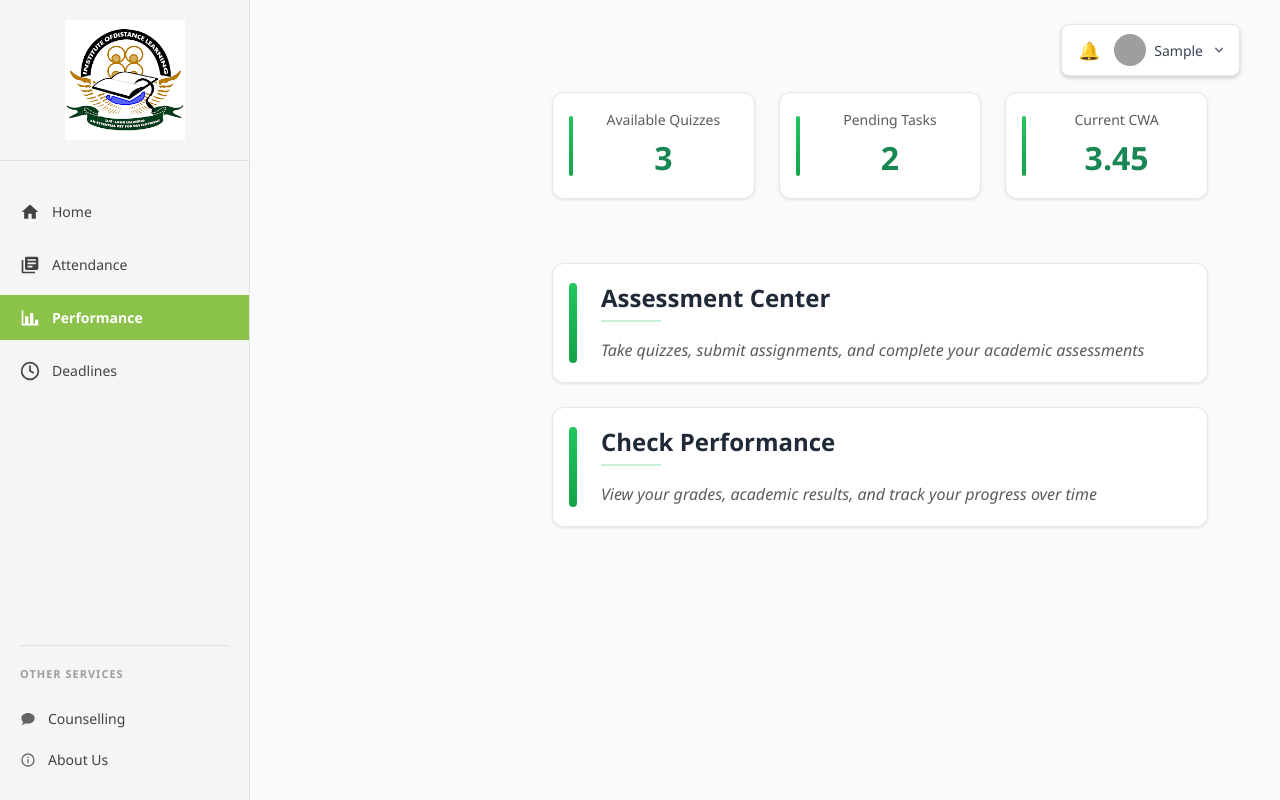
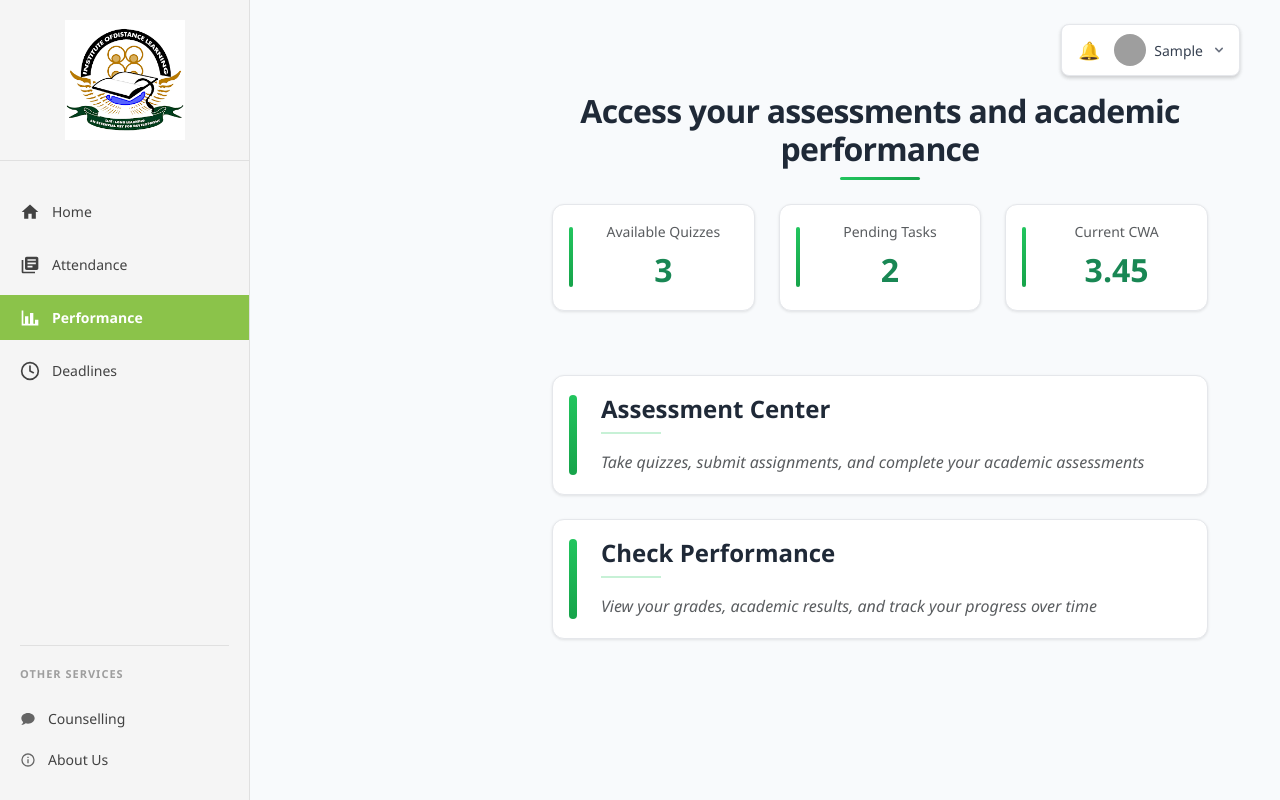
Before and after one commit to mensahsandra/spmproject_frontend, a React (Vite) app: page /student/academic-hub in a window 1280 px wide. Built offline with nearby package versions, Linux system fonts and the light colour scheme; no server answers; sample sign-in values are in the browser's storage; grey boxes are pictures that could not be loaded.

Commit message:
Add header and direct navigation to select-result in academic hub

```diff
--- a/src/css/academic-hub.css
+++ b/src/css/academic-hub.css
@@ -40,6 +40,19 @@ body {
 
 .academic-hub-page * {
   box-sizing: border-box;
+}
+
+/* Header styling */
+.academic-hub-title {
+  font-family: 'Segoe UI', -apple-system, BlinkMacSystemFont, sans-serif;
+  letter-spacing: -0.025em;
+  line-height: 1.2;
+}
+
+@media (max-width: 768px) {
+  .academic-hub-title {
+    font-size: 1.5rem !important;
+  }
 }
 
 /* Clean Stat Cards */
--- a/src/pages/StudentAcademicHub.tsx
+++ b/src/pages/StudentAcademicHub.tsx
@@ -14,7 +14,7 @@ interface AcademicStats {
 
 const StudentAcademicHub: React.FC = () => {
   const navigate = useNavigate();
-  // Updated for Academic Hub navigation - v4 (Fixed double scrollbars completely, centered content)
+  // Updated for Academic Hub navigation - v5 (Added header, direct navigation to select-result)
   const [stats, setStats] = useState<AcademicStats>({
     availableQuizzes: 0,
     pendingAssignments: 0,
@@ -24,10 +24,9 @@ const StudentAcademicHub: React.FC = () => {
     completedAssessments: 12
   });
   const [loading, setLoading] = useState(true);
-  const [showPerformanceSection, setShowPerformanceSection] = useState(false);
 
   useEffect(() => {
-    console.log('StudentAcademicHub v4 loaded - Fixed double scrollbars completely, centered content');
+    console.log('StudentAcademicHub v5 loaded - Added header, direct navigation to select-result');
     loadAcademicStats();
   }, []);
 
@@ -88,6 +87,26 @@ const StudentAcademicHub: React.FC = () => {
           padding: '0 2rem 2rem 2rem'
         }}>
 
+        {/* Page Header */}
+        <div className="row mb-4">
+          <div className="col-12 text-center">
+            <h2 className="academic-hub-title" style={{
+              fontSize: '2rem',
+              fontWeight: '600',
+              color: '#1f2937',
+              marginBottom: '0.5rem'
+            }}>
+              Access your assessments and academic performance
+            </h2>
+            <div style={{
+              width: '80px',
+              height: '3px',
+              background: 'linear-gradient(to right, #22c55e, #16a34a)',
+              margin: '0 auto',
+              borderRadius: '2px'
+            }}></div>
+          </div>
+        </div>
 
         {/* Quick Stats - Clean Design */}
         <div className="row mb-5">
@@ -150,7 +169,7 @@ const StudentAcademicHub: React.FC = () => {
           <div className="col-12 mb-4">
             <div
               className="card clean-action-card"
-              onClick={() => setShowPerformanceSection(true)}
+              onClick={() => navigate('/student/select-result')}
               style={{ cursor: 'pointer' }}
             >
               <div className="card-body d-flex align-items-center">
@@ -167,75 +186,7 @@ const StudentAcademicHub: React.FC = () => {
           </div>
         </div>
 
-        {/* Performance Section */}
-        {showPerformanceSection && (
-          <div className="row mt-4">
-            <div className="col-12">
-              <div className="card shadow-sm border-0">
-                <div className="card-header bg-success text-white">
-                  <div className="d-flex justify-content-between align-items-center">
-                    <h5 className="mb-0">
-                      <i className="fas fa-chart-line me-2"></i>
-                      Check Your Performance
-                    </h5>
-                    <button
-                      className="btn btn-sm btn-outline-light"
-                      onClick={() => setShowPerformanceSection(false)}
-                    >
-                      <i className="fas fa-times"></i>
-                    </button>
-                  </div>
-                </div>
-                <div className="card-body">
-                  <div className="row">
-                    <div className="col-md-4 mb-3">
-                      <label className="form-label">Select Academic Year</label>
-                      <select className="form-select">
-                        <option value="">Select Academic Year</option>
-                        <option value="2024-2025">2024-2025</option>
-                        <option value="2023-2024">2023-2024</option>
-                        <option value="2022-2023">2022-2023</option>
-                      </select>
-                    </div>
-                    <div className="col-md-4 mb-3">
-                      <label className="form-label">Select Semester</label>
-                      <select className="form-select">
-                        <option value="">Select Semester</option>
-                        <option value="First Semester">First Semester</option>
-                        <option value="Second Semester">Second Semester</option>
-                      </select>
-                    </div>
-                    <div className="col-md-4 mb-3">
-                      <label className="form-label">Select Block</label>
-                      <select className="form-select">
-                        <option value="">Select Block</option>
-                        <option value="Block 1">Block 1</option>
-                        <option value="Block 2">Block 2</option>
-                        <option value="Block 3">Block 3</option>
-                      </select>
-                    </div>
-                  </div>
-                  <div className="d-flex gap-2">
-                    <button
-                      className="btn btn-success"
-                      onClick={() => navigate('/student/display-result')}
-                    >
-                      <i className="fas fa-chart-bar me-2"></i>
-                      Display Results
-                    </button>
-                    <button
-                      className="btn btn-outline-success"
-                      onClick={() => navigate('/student/select-result')}
-                    >
-                      <i className="fas fa-search me-2"></i>
-                      Advanced Grade Search
-                    </button>
-                  </div>
-                </div>
-              </div>
-            </div>
-          </div>
-        )}
+
 
 
         </div>
```
